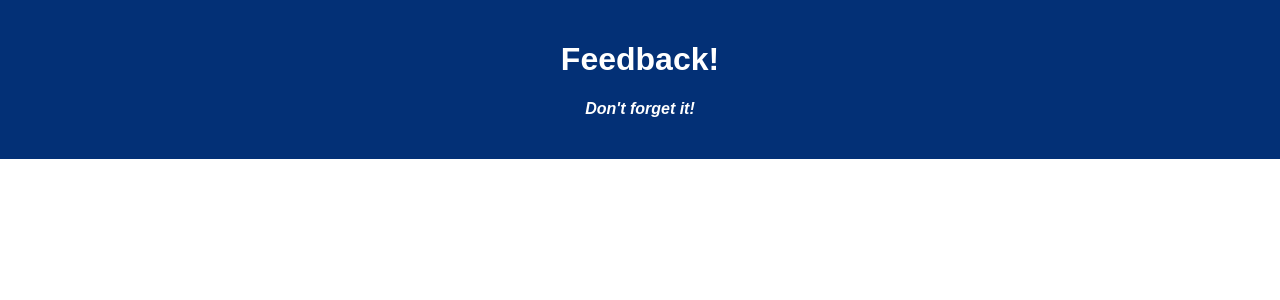
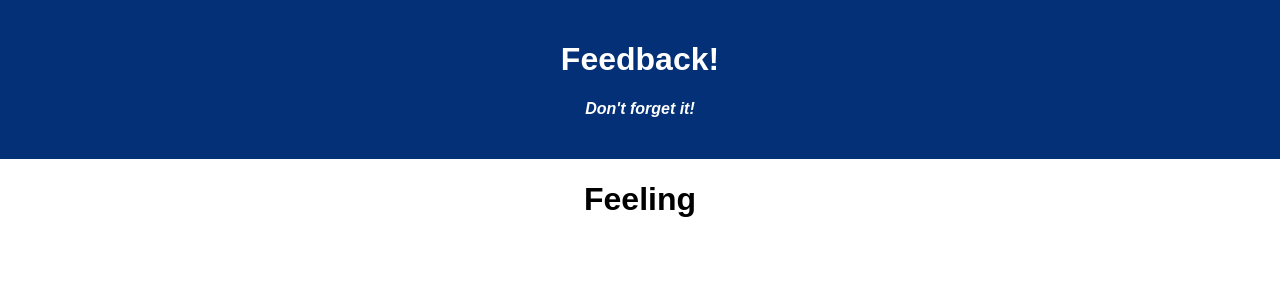
Before and after one commit to heather-h-kim/weekend-redux-feedback-loop, a React (Create React App) app: page /#/Feeling in a window 1280 px wide. Shown: the top 300 px of the page. Built offline with nearby package versions, Linux system fonts and the light colour scheme.

Commit message:
set up index.js

```diff
--- a/package.json
+++ b/package.json
@@ -9,8 +9,11 @@
     "pg": "^8.2.1",
     "react": "^17.0.1",
     "react-dom": "^17.0.1",
+    "react-redux": "^7.2.6",
     "react-router-dom": "^5.3.0",
-    "react-scripts": "^5.0.0"
+    "react-scripts": "^5.0.0",
+    "redux": "^4.1.2",
+    "redux-logger": "^3.0.6"
   },
   "devDependencies": {
     "nodemon": "^1.18.5"
--- a/src/components/App/App.jsx
+++ b/src/components/App/App.jsx
@@ -1,16 +1,24 @@
 import React from 'react';
 import axios from 'axios';
 import './App.css';
+import {HashRouter as Router, Route} from 'react-router-dom';
+import Feeling from '../Feeling/Feeling'
 
 function App() {
 
   return (
+    <Router>
     <div className='App'>
       <header className='App-header'>
         <h1 className='App-title'>Feedback!</h1>
         <h4>Don't forget it!</h4>
       </header>
+     <Route path="/Feeling">
+       <Feeling />
+     </Route>
+
     </div>
+    </Router>
   );
 }
 
--- /dev/null
+++ b/src/components/Feeling/Feeling.jsx
@@ -0,0 +1,10 @@
+function Feeling () {
+
+    return (
+        <div>
+            <h1>Feeling</h1>
+        </div>
+    )
+}
+
+export default Feeling;
--- a/src/index.js
+++ b/src/index.js
@@ -3,6 +3,19 @@ import ReactDOM from 'react-dom';
 import './index.css';
 import App from './components/App/App';
 import registerServiceWorker from './registerServiceWorker';
+import {Provider} from 'react-redux';
+import {createStore, combineReducers, applyMiddleware} from 'redux';
+import logger from 'redux-logger';
 
-ReactDOM.render(<App />, document.getElementById('root'));
+const feedBackInfo = (state = {}, action) => {
+    return state;
+}
+
+const storeInstance = createStore(
+    combineReducers({
+        feedBackInfo
+    }), applyMiddleware(logger),
+);
+
+ReactDOM.render(<Provider store={storeInstance}><App /></Provider>, document.getElementById('root'));
 registerServiceWorker();
```
Also changed, not shown: src/components/Comments/Comments.jsx (added), src/components/Review/Review.jsx (added), src/components/SubmissionSuccess/SubmissionSuccess.jsx (added), src/components/Supported/Supported.jsx (added), src/components/Understanding/Understanding.jsx (added), 1 other file (tests, documents, lock files or other folders).
